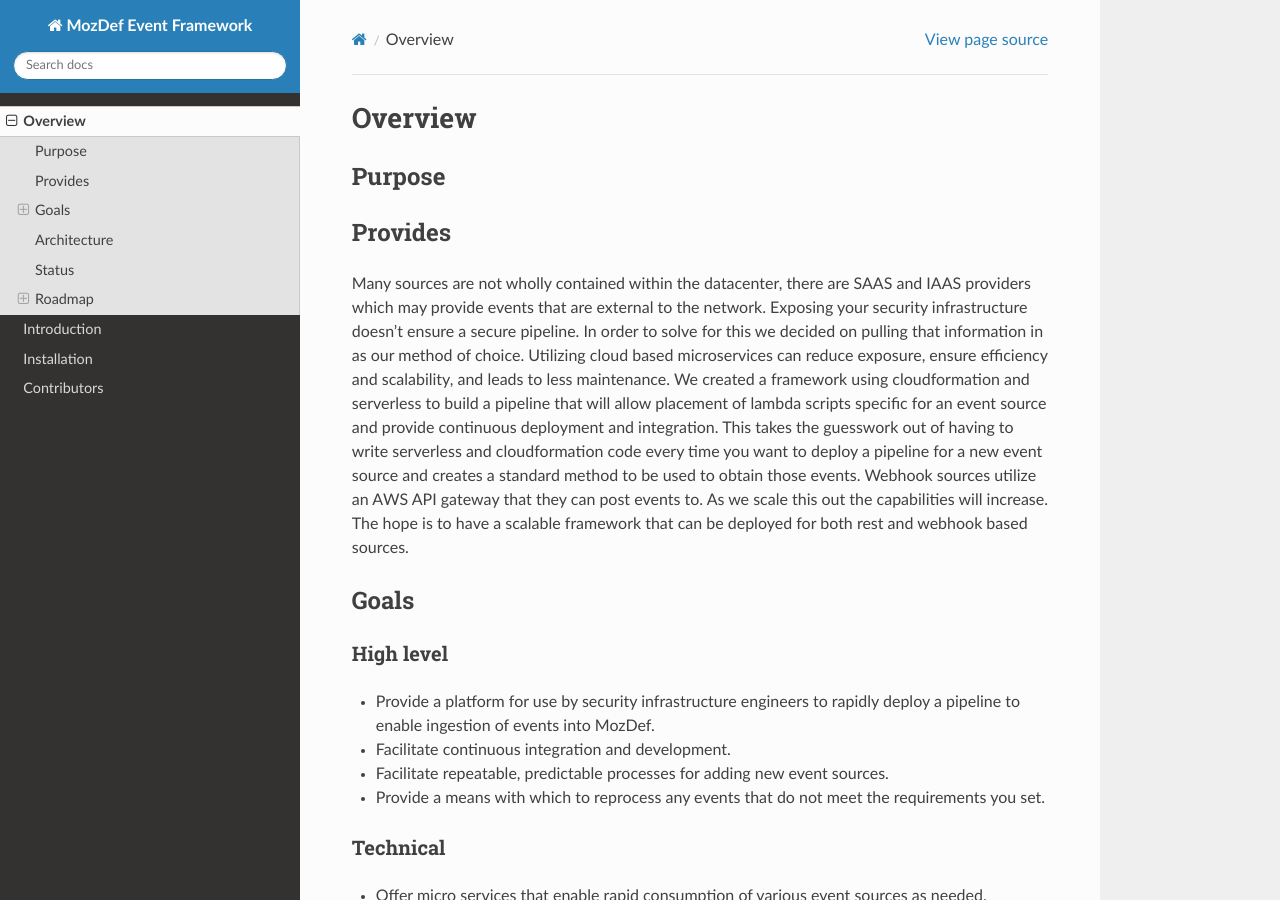
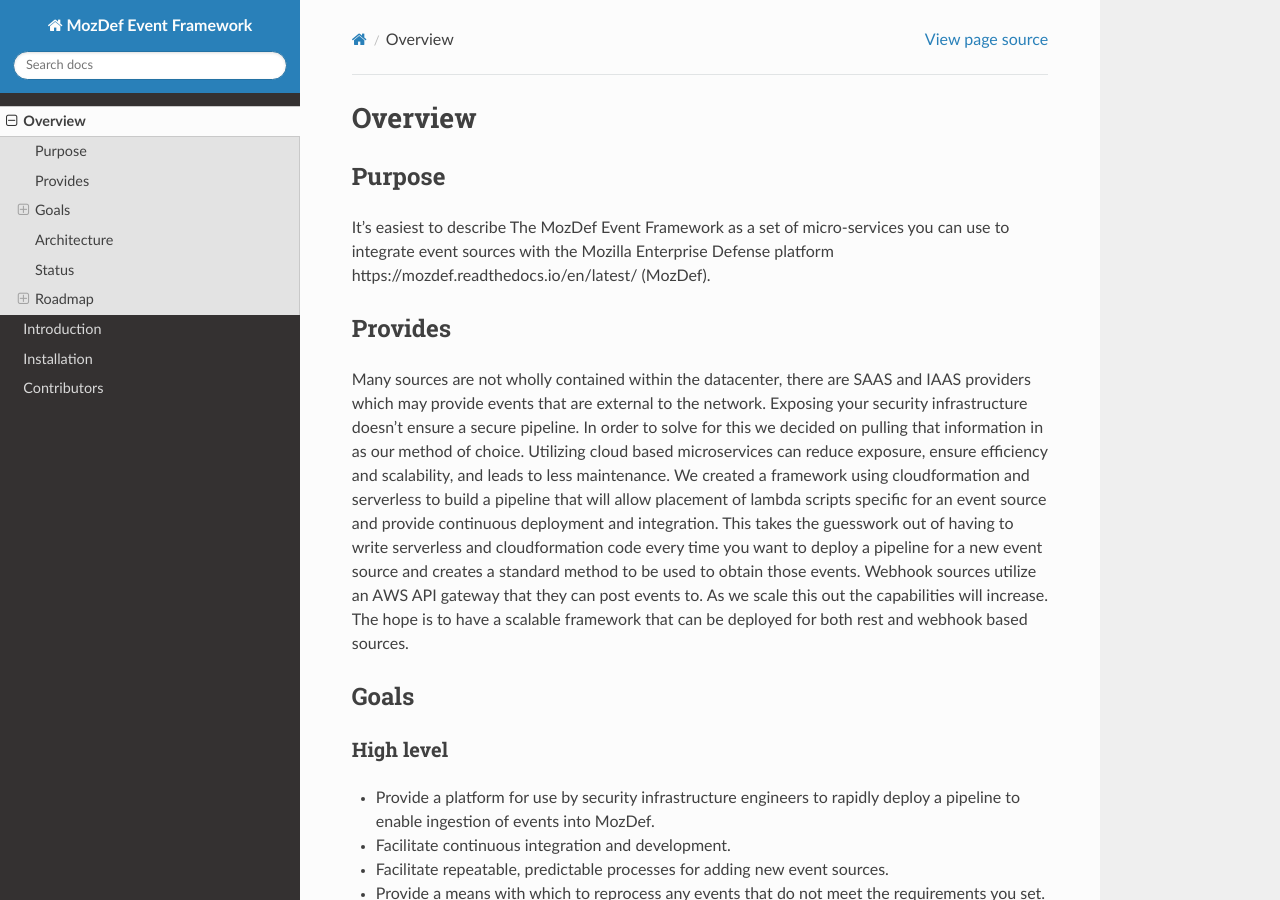
Before and after one commit to mozilla/mozdef-event-framework, a Sphinx documentation site: the page built from docs/source/overview.rst, in a window 1280 px wide and 900 px high. Built offline with Sphinx 7.4.7 and the Read the Docs theme 2.0.0, drawn with Linux system fonts in a browser that asks for light colours; pages that are not in the unit, such as notebooks, are missing from menus.

Commit message:
re-adding paragraph

```diff
--- a/docs/source/overview.rst
+++ b/docs/source/overview.rst
@@ -5,6 +5,7 @@
 -------
 
 
+It's easiest to describe The MozDef Event Framework as a set of micro-services you can use to integrate event sources with the _`Mozilla Enterprise Defense platform https://mozdef.readthedocs.io/en/latest/` (MozDef).
 
 Provides
 --------
```
